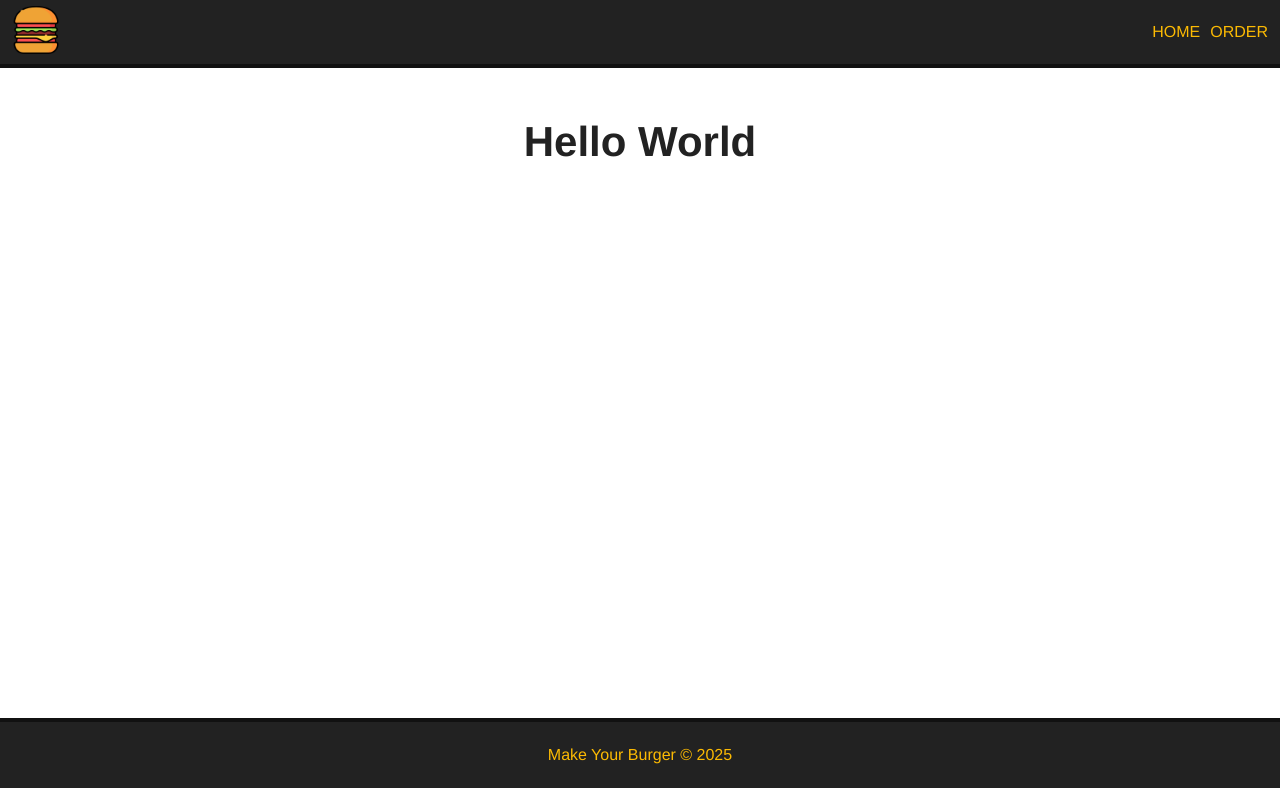
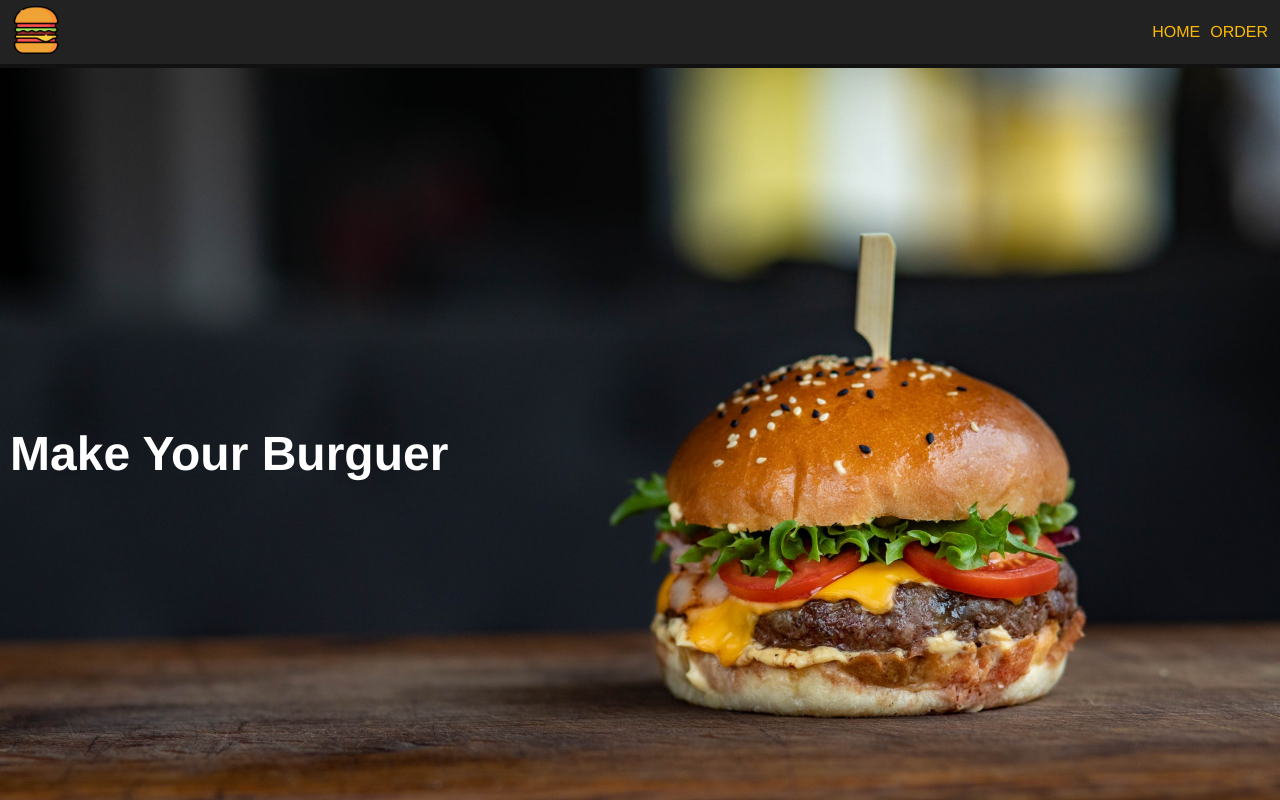
Before and after one commit to VitorTorquato/hamburger-vue-front, a Vue app: page / in a window 1280 px wide. Shown: the top 800 px of the page. Built offline with nearby package versions, Linux system fonts and the light colour scheme.

Commit message:
style:banner home page created

```diff
--- /dev/null
+++ b/src/components/Banner/Banner.vue
@@ -0,0 +1,43 @@
+<template>
+    <div id="banner">
+        <div class="hero-text">
+            <h1>Make Your Burguer</h1>
+        </div>
+    </div>
+</template>
+
+
+<script>
+    export default{
+        name:'Banner',
+    }
+</script>
+
+<style scoped>
+    #banner{
+        background-image: url('/img/burger.jpg');
+        background-position: center center;
+        background-size: cover;
+        background-repeat: no-repeat;
+        height: 100dvh;
+        width: 100%;
+
+        display: flex;
+        align-items: center;
+        justify-content: flex-start;
+    }
+
+    .hero-text{
+        width: 100%;
+        max-width: 1400px;
+        margin: 0 auto;
+    }
+    .hero-text h1{
+
+        color: #FFF;
+        text-align: left;
+        font-size: 48px;
+        padding: 20px 40px 20px 10px;
+    }
+
+</style>
--- a/src/views/Home/HomeView.vue
+++ b/src/views/Home/HomeView.vue
@@ -1,7 +1,14 @@
-<script setup>
-
+<script >
+  import Banner from '@/components/Banner/Banner.vue';
+  export default{
+    components:{
+      Banner
+    }
+  }
 </script>
 
 <template>
-  <div class="main_container"><h1>Hello World</h1></div>
+
+    <Banner/>
+  <main class="main_container"><p>Formulario</p></main>
 </template>
```
